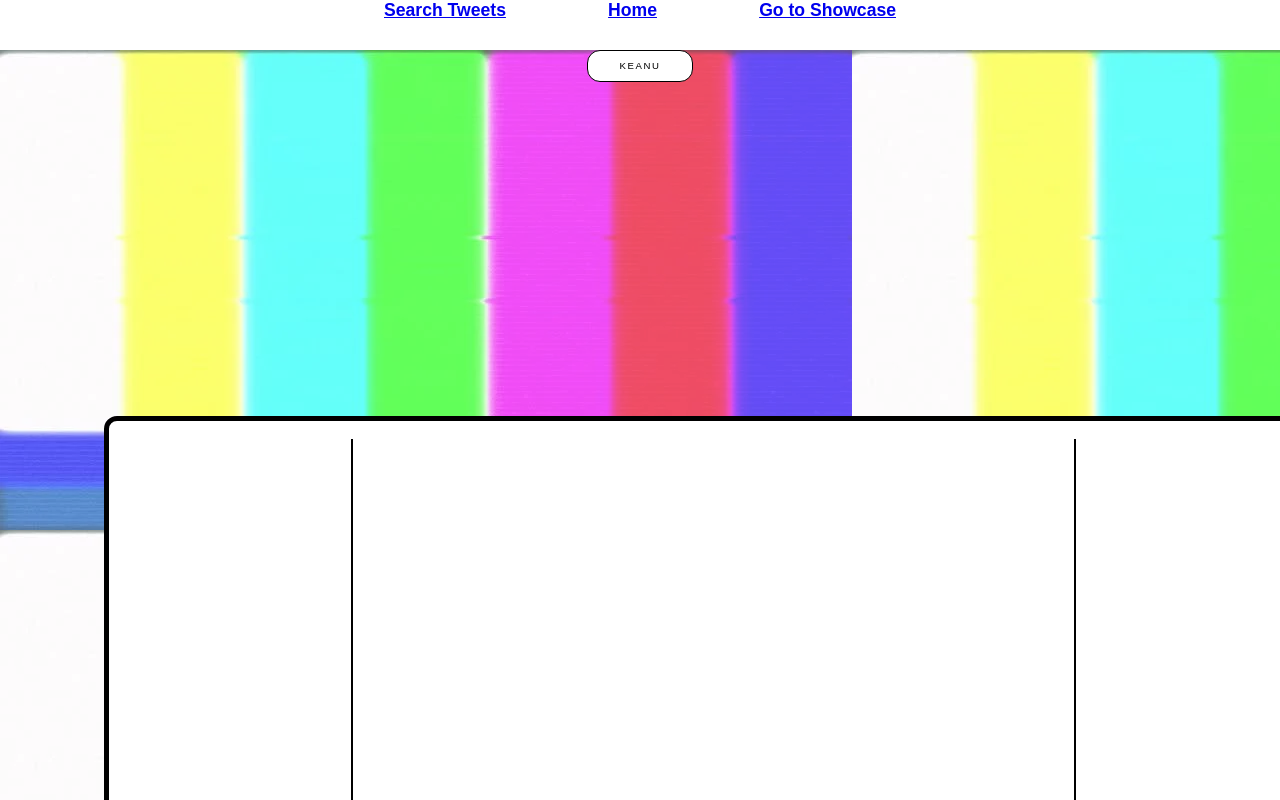
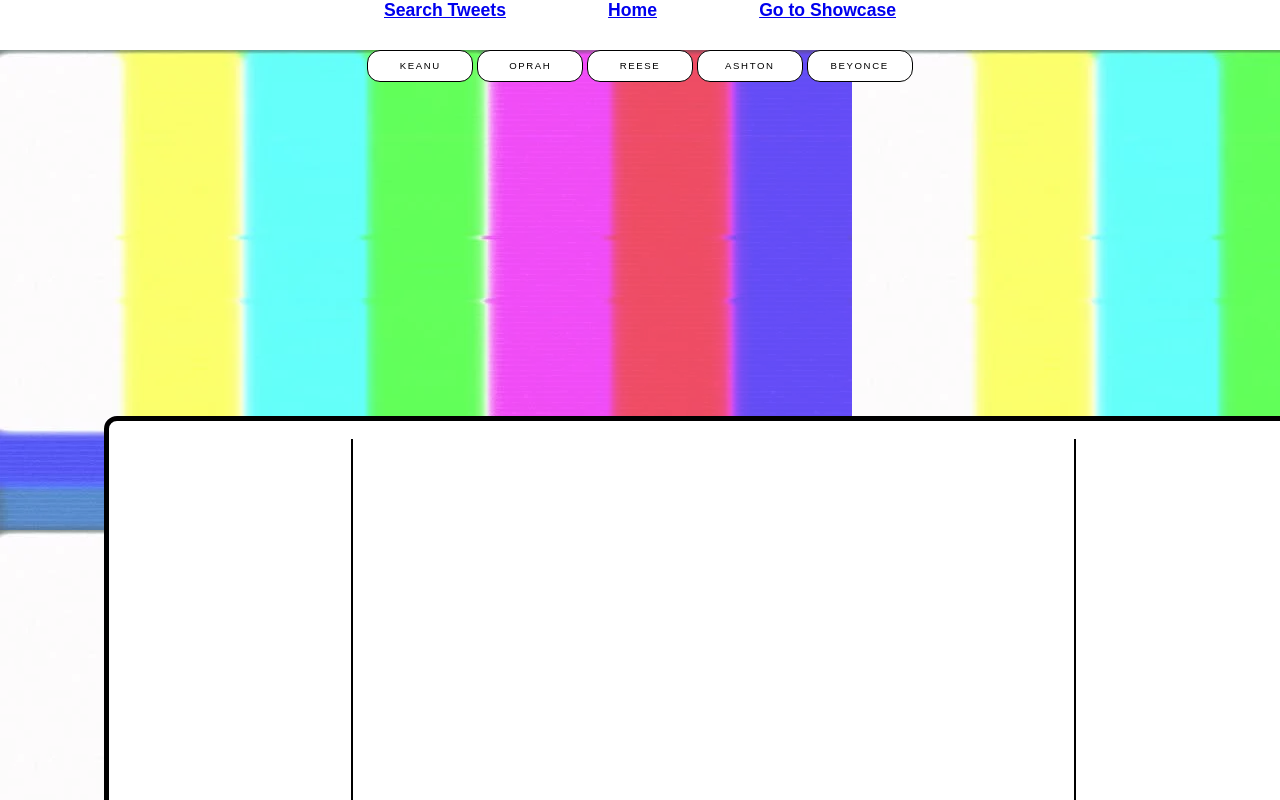
Before and after one commit to cvs181801/15-minutes, a React (Create React App) app: page /showcase in a window 1280 px wide. Shown: the top 800 px of the page. Built offline with nearby package versions, Linux system fonts and the light colour scheme.

Commit message:
finish separating out the buttons on the Showcase component

```diff
--- a/src/Showcase.js
+++ b/src/Showcase.js
@@ -17,6 +17,31 @@ export default function Showcase() {
         setShow('')
         setShow({username: test[1].username, text: test[1].text})
     }
+
+    function handleClickOprah(event) {
+        event.preventDefault();
+        setShow('')
+        setShow({username: test[0].username, text: test[0].text})
+    }
+
+    function handleClickReese(event) {
+        event.preventDefault();
+        setShow('')
+        setShow({username: test[2].username, text: test[2].text})
+    }
+
+    function handleClickAshton(event) {
+        event.preventDefault();
+        setShow('')
+        setShow({username: test[3].username, text: test[3].text})
+    }
+
+    function handleClickBeyonce(event) {
+        event.preventDefault();
+        setShow('')
+        setShow({username: test[4].username, text: test[4].text})
+    }
+
 
     // const newButtonArray = selectBtnData.map(button => {
     //     return <SelectBtn key={button.id} id={button.id} className={button.className} name={button.name}
@@ -66,6 +91,94 @@ export default function Showcase() {
                 }}
             >Keanu</button>
 
+            <button
+                className="selectBtn"
+                onClick={handleClickOprah}
+                style={{
+                    left: "85px",
+                    top: "82px",
+                    cursor: 'pointer',
+                    margin: `0 .2em .2em .2em`,
+                    position: 'inline-block',
+                    height: '32px',
+                    width: '106px',
+                    background: '#FFFFFF',
+                    fontSize: '.6rem',
+                    letterSpacing: '.1rem',
+                    textTransform: 'uppercase',
+                    lineHeight: '.8rem',
+                    border: '1px solid #000000',
+                    boxSizing: 'border-box',
+                    borderRadius:'13px',
+                }}
+            >Oprah</button>
+
+            <button
+                className="selectBtn"
+                onClick={handleClickReese}
+                style={{
+                    left: "85px",
+                    top: "82px",
+                    cursor: 'pointer',
+                    margin: `0 .2em .2em .2em`,
+                    position: 'inline-block',
+                    height: '32px',
+                    width: '106px',
+                    background: '#FFFFFF',
+                    fontSize: '.6rem',
+                    letterSpacing: '.1rem',
+                    textTransform: 'uppercase',
+                    lineHeight: '.8rem',
+                    border: '1px solid #000000',
+                    boxSizing: 'border-box',
+                    borderRadius:'13px',
+                }}
+            >Reese</button>
+
+            <button
+                className="selectBtn"
+                onClick={handleClickAshton}
+                style={{
+                    left: "85px",
+                    top: "82px",
+                    cursor: 'pointer',
+                    margin: `0 .2em .2em .2em`,
+                    position: 'inline-block',
+                    height: '32px',
+                    width: '106px',
+                    background: '#FFFFFF',
+                    fontSize: '.6rem',
+                    letterSpacing: '.1rem',
+                    textTransform: 'uppercase',
+                    lineHeight: '.8rem',
+                    border: '1px solid #000000',
+                    boxSizing: 'border-box',
+                    borderRadius:'13px',
+                }}
+            >Ashton</button>
+
+            <button
+                className="selectBtn"
+                onClick={handleClickBeyonce}
+                style={{
+                    left: "85px",
+                    top: "82px",
+                    cursor: 'pointer',
+                    margin: `0 .2em .2em .2em`,
+                    position: 'inline-block',
+                    height: '32px',
+                    width: '106px',
+                    background: '#FFFFFF',
+                    fontSize: '.6rem',
+                    letterSpacing: '.1rem',
+                    textTransform: 'uppercase',
+                    lineHeight: '.8rem',
+                    border: '1px solid #000000',
+                    boxSizing: 'border-box',
+                    borderRadius:'13px',
+                }}
+            >Beyonce</button>
+
 
             <div>
                 <div className="showcaseResultContainer">
```
